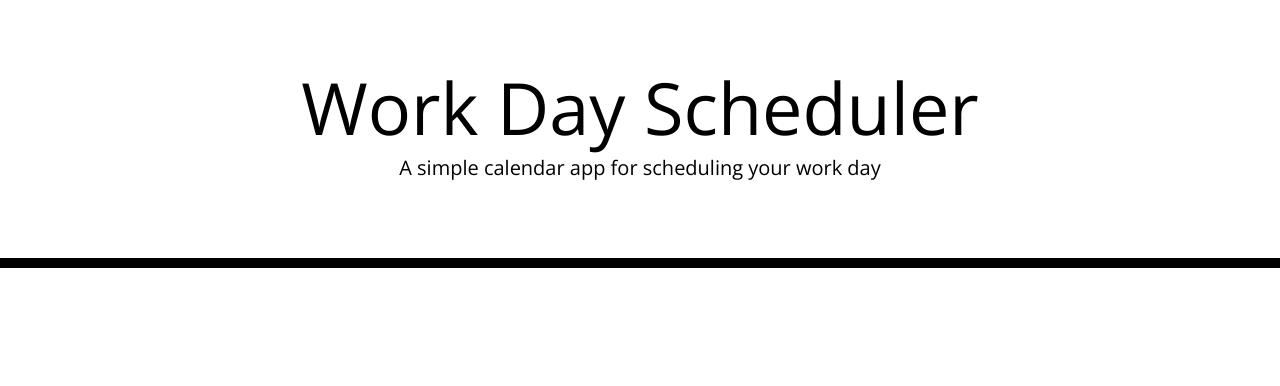
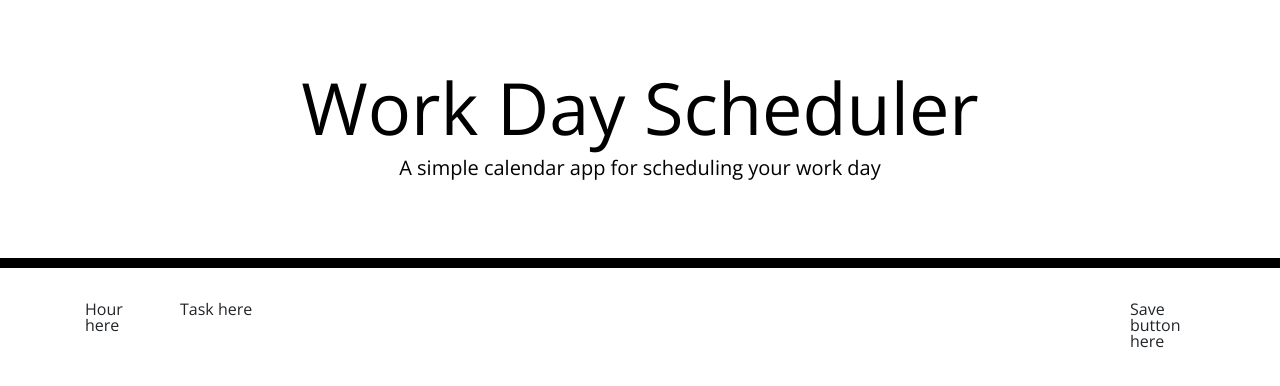
Before and after one commit to acevezl/challengefive, a plain HTML site: page index.html in a window 1280 px wide. Drawn offline with nearby package versions, Linux system fonts and the light colour scheme; files that its build step writes are made by us from their sources.

Commit message:
initial setup

```diff
--- a/index.html
+++ b/index.html
@@ -4,6 +4,7 @@
     <meta charset="UTF-8" />
     <meta name="viewport" content="width=device-width, initial-scale=1.0" />
     <meta http-equiv="X-UA-Compatible" content="ie=edge" />
+    <!-- Import Bootstrap styles-->
     <link
       rel="stylesheet"
       href="https://stackpath.bootstrapcdn.com/bootstrap/4.3.1/css/bootstrap.min.css"
@@ -18,7 +19,8 @@
       href="https://fonts.googleapis.com/css?family=Open+Sans&display=swap"
       rel="stylesheet"
     />
-    <link rel="stylesheet" href="style.css" />
+    <!-- Import styles css -->
+    <link rel="stylesheet" href="./assets/css/style.css" />
     <title>Work Day Scheduler</title>
   </head>
 
@@ -29,9 +31,15 @@
       <p id="currentDay" class="lead"></p>
     </header>
     <div class="container">
-      <!-- Timeblocks go here -->
+        <!-- Each row is a time block of 1 HR -->
+        <div class="row timeblock" id="task-block-01">
+            <div class="col-1">Hour here</div>
+            <div class="col-10">Task here</div>
+            <div class="col-1">Save button here</div>
+        </div>
     </div>
 
+    <!-- Import JQ and Moment.js libraries -->
     <script src="https://code.jquery.com/jquery-3.4.1.min.js"></script>
     <script src="https://cdnjs.cloudflare.com/ajax/libs/moment.js/2.24.0/moment.min.js"></script>
   </body>
```
Also changed, not shown: assets/js/script.js (added).
